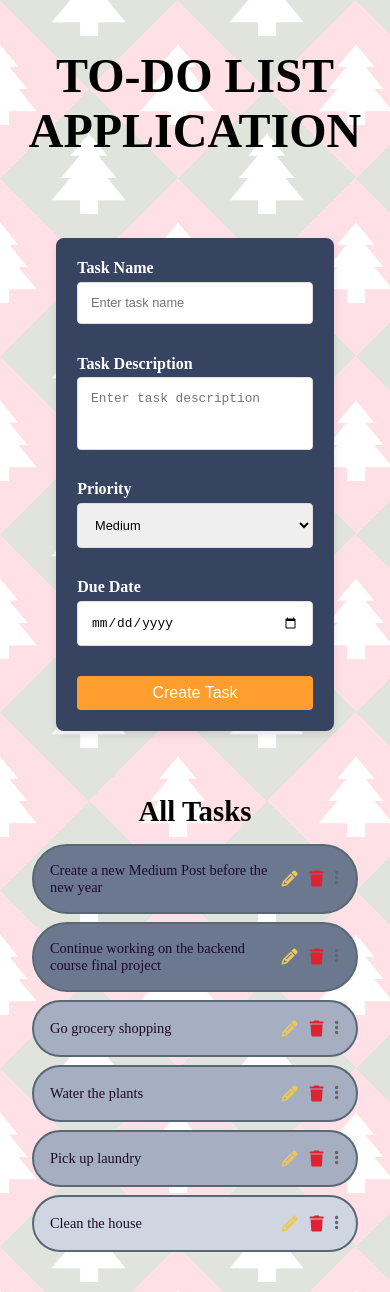
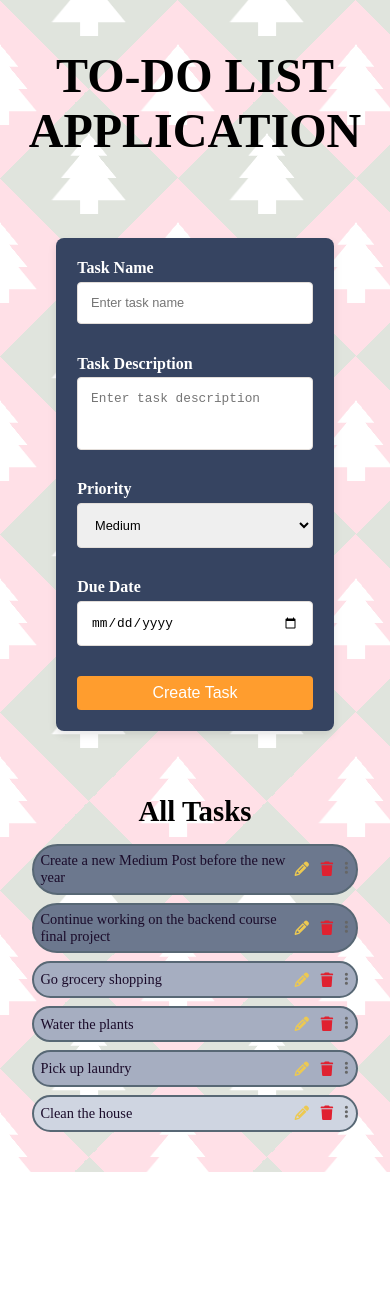
Before and after one commit to ezgsnyrt/to-do-list, a React (Create React App) app in the folder client/: page / in a window 390 px wide. After the commit the page ends 1172 px from the top, so only its background shows below. Built offline with nearby package versions, Linux system fonts and the light colour scheme.

Commit message:
Handled icon overflow in mobile size

```diff
--- a/client/src/styles/TaskBoard.css
+++ b/client/src/styles/TaskBoard.css
@@ -172,15 +172,15 @@ h2 {
     }
 
     .task-list-item {
-        padding: 1rem;
+        padding: 0.4rem;
     }
 
     .task-list-item span {
         font-size: 0.9rem;
-        margin-right: 0.3rem;
+        margin-right: 0.2rem;
     }
 
     .icon {
-        font-size: 1rem;
+        font-size: 0.9rem;
     }
 }
```
